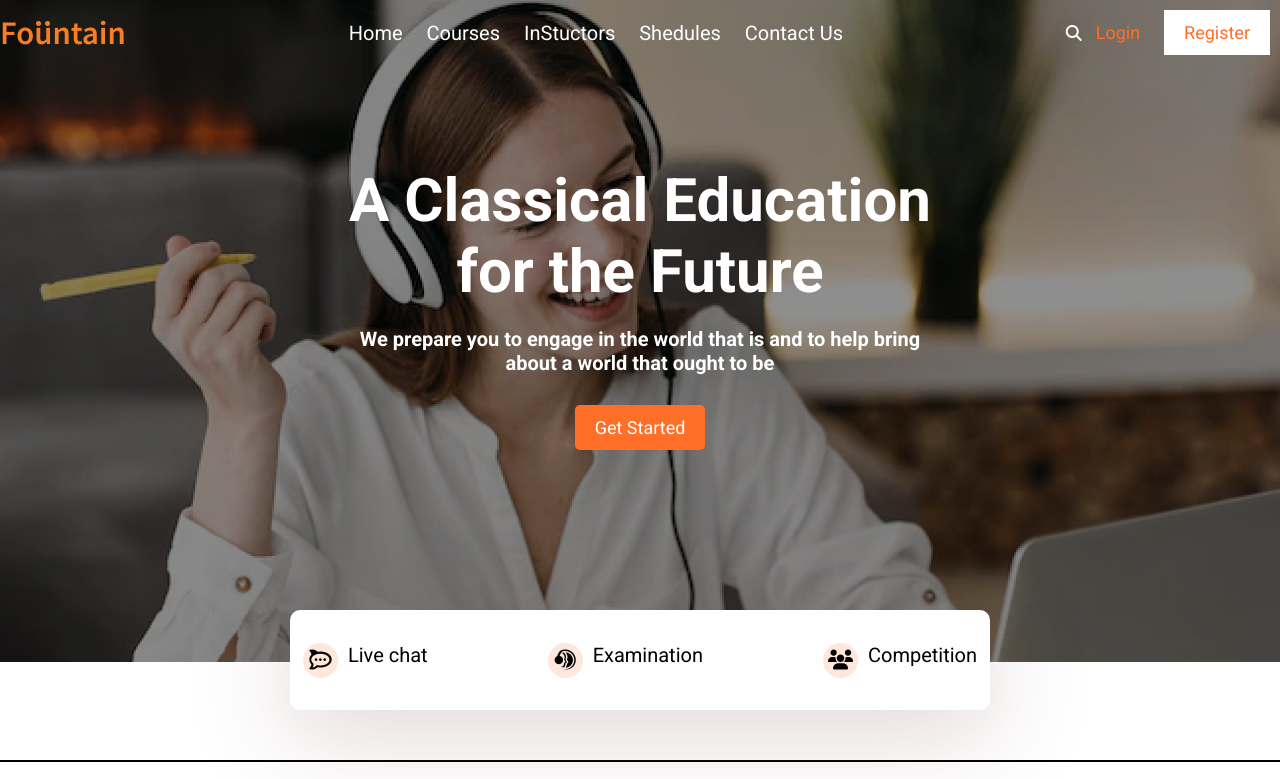
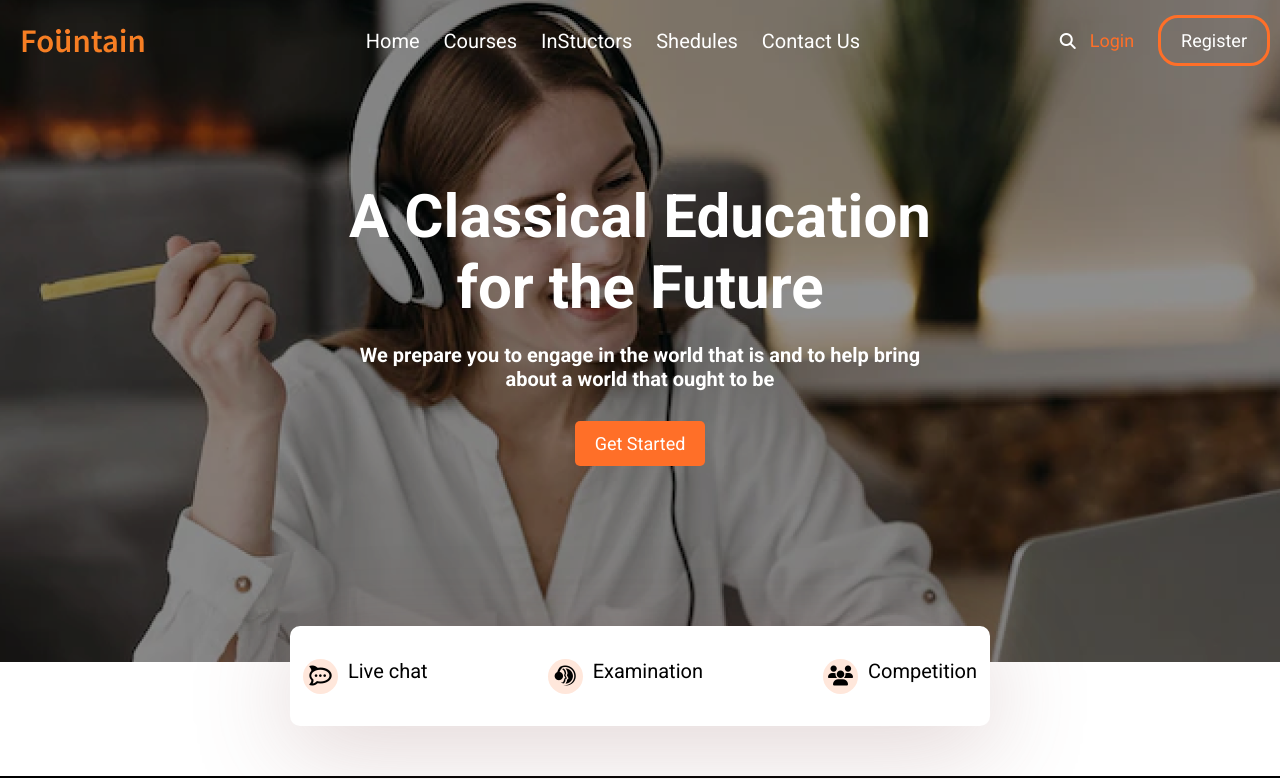
Before and after one commit to anhquoc061205/fountain, a plain HTML site: page index.html in a window 1280 px wide. Shown: the top 779 px of the page. Drawn offline with nearby package versions, Linux system fonts and the light colour scheme; a web font is replaced by a local one.

Commit message:
add background trượt, hover started, line of texttext

```diff
--- a/styles.css
+++ b/styles.css
@@ -18,6 +18,8 @@ header{
 }
 .header_logo{
     display: flex;
+    margin: 20px;
+    cursor: pointer;
 }
 .bars{
     display: none;
@@ -31,10 +33,41 @@ header{
   align-items: center;
 }
 .header_nav a{
+    position: relative;
     text-decoration: none;
     color: #fff;
     margin: 10px;
     font-size: 20px;
+    cursor: pointer;
+    transition: all 0.5s;
+    padding-bottom: 5px;
+}
+.started{
+    transition: all 0.3s ease;
+}
+.started:hover{
+    transform: scale(1.1);
+    background-color: #FF6F28;
+}
+
+/* thay đổi màu chữ khi lia chuột vào */
+.header_nav a:hover{
+    color: aqua;
+
+}
+/* hiệu ứng line lướt dưới font chữchữ */
+.header_nav a::after {
+    content: "";
+    position: absolute;
+    left: 0;
+    bottom: 0;
+    width: 0;
+    height: 2px;
+    background-color: white;
+    transition: width 0.3s ease-in-out;
+  }
+.header_nav a:hover::after{
+    width: 100%;
 
 }
 .btn{
@@ -45,10 +78,37 @@ header{
     font-size: 18px;
 }
 .register{
-background-color:#FFF;
+    position: relative;
+    border-radius: 20px;
+    border: 3px solid  #FF6F28;
+background: transparent;
 padding: 12px 20px;
 box-sizing: border-box;
+cursor: pointer;
+overflow: hidden;
+z-index: 1;
+
 }
+/* hover .background trượt màumàu */
+.register::before{
+    content: "";
+    position: absolute;
+    top: 0;
+    left: 0;
+    width: 0;
+    height: 100%;
+    background: #FF6F28;
+    transition: all 0.3s ;
+    z-index: -1;
+}
+.register:hover::before{
+    width: 100%;
+
+}
+.register{
+    color: #FFF;
+}
+
 .background_content {
    display: flex;
    flex-direction: column;
```
